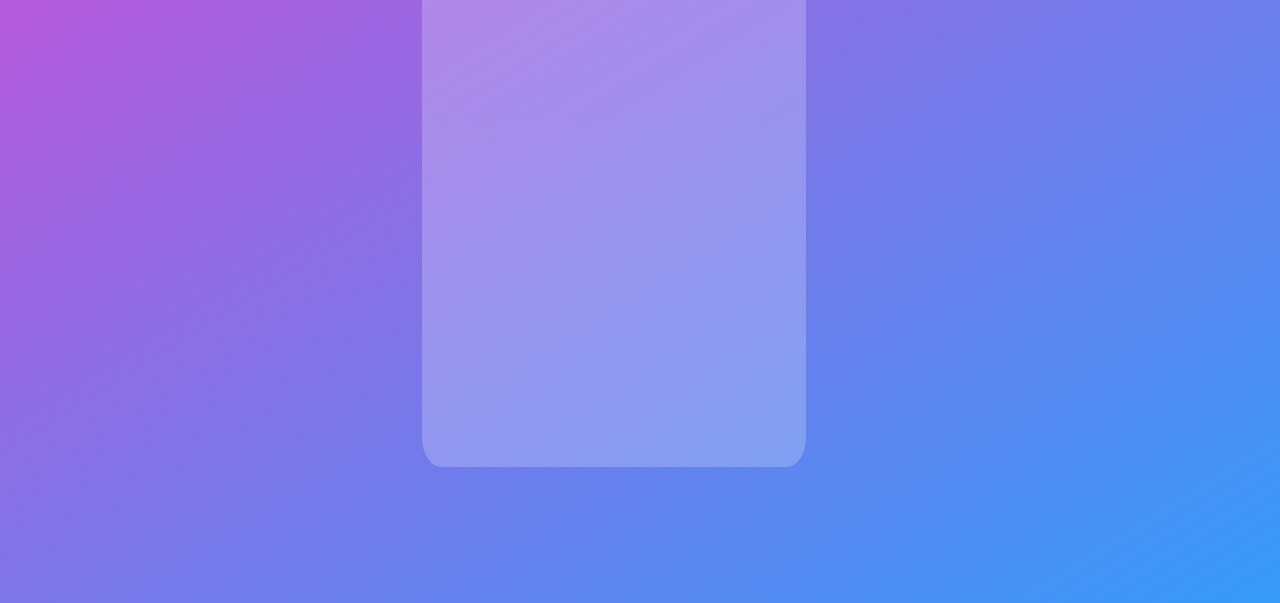
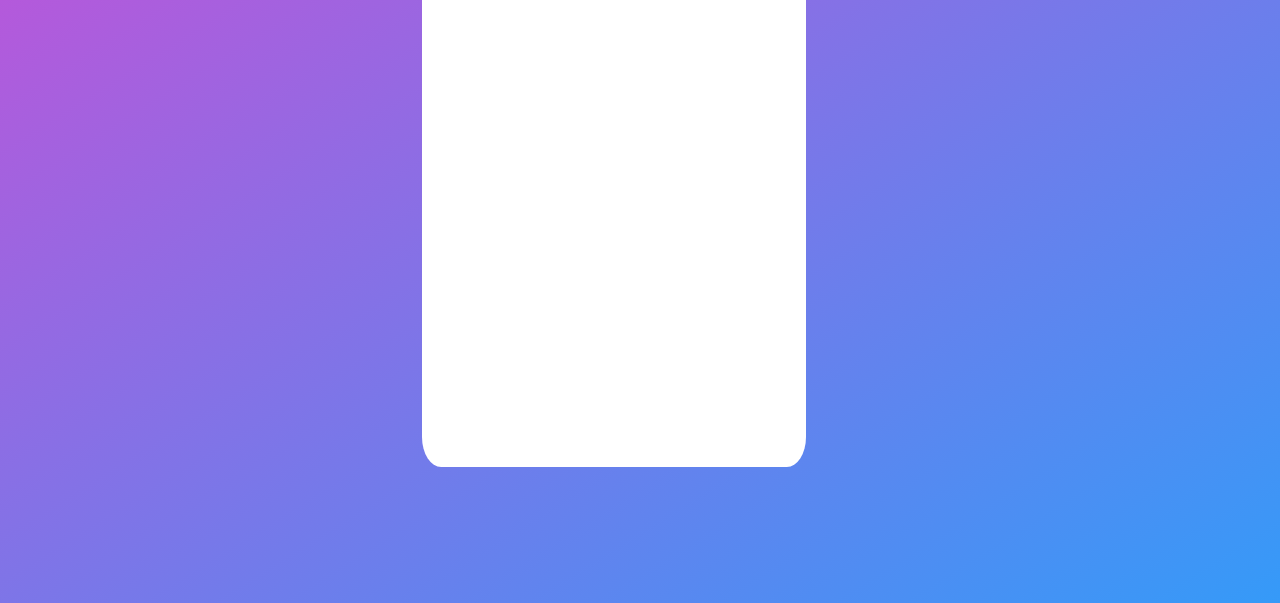
Before and after one commit to UdhavSharma2004/task_organizer, a plain HTML site: page index.html in a window 1280 px wide. Shown: the part 197-800 px from the top of the page. Drawn offline with Linux system fonts and the light colour scheme.

Commit message:
UI changed

```diff
--- a/style.css
+++ b/style.css
@@ -16,7 +16,7 @@ body{
     width:30vw;
     height:75vh;
     margin:8vh 33vw 0vh 33vw;
-    background-color: #ffffff37;
+    background-color: #ffffff;
     border-radius: 5%;
 }
 .head-time{
```
Also changed, not shown: 1 other file.
